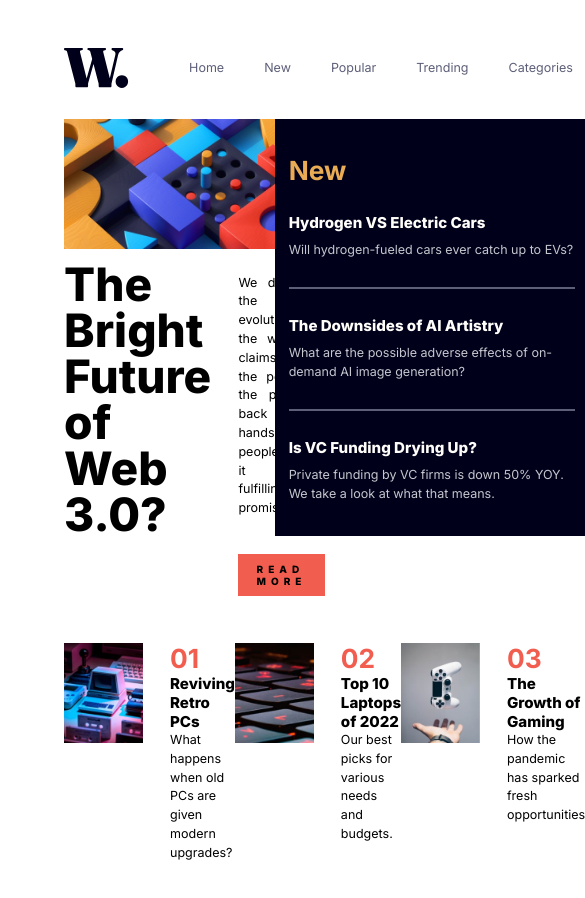
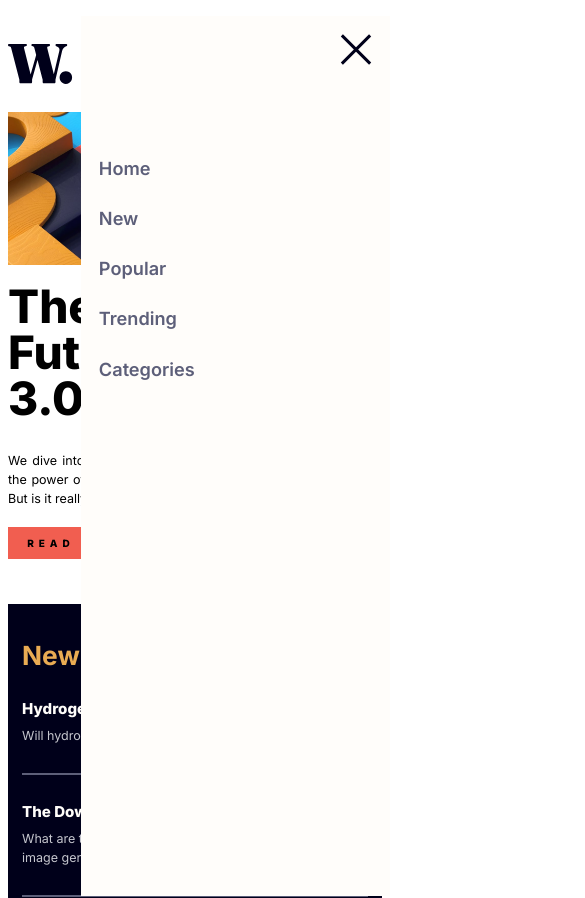
Before and after one commit to InvincibleThinker/news-homepage, a React (Vite) app: page / in a window 390 px wide. Shown: the top 898 px of the page, 585 px wide, since content can reach past the window. Before the commit the page ends 863 px from the top, so only its background shows below. Built offline with nearby package versions, Linux system fonts and the light colour scheme.

Commit message:
making website responsive for mobile

```diff
--- a/src/App.css
+++ b/src/App.css
@@ -35,3 +35,9 @@
   width: 70%;
   margin: 0 auto;
 }
+
+@media screen and (max-width: 500px) {
+  .root {
+    width: 100%;
+  }
+}
--- a/src/components/main/Main.css
+++ b/src/components/main/Main.css
@@ -53,6 +53,14 @@
     font-weight: 800;
     background-color: var(--Soft-red);
     letter-spacing: var(--space-3xs);
+    border: 1px solid var(--Soft-red);
+    transition: all 0.2s ease;
+  }
+
+  .readmore:hover {
+    cursor: pointer;
+    background-color: var(--Off-white);
+    color: var(--Soft-red);
   }
 }
 
@@ -82,6 +90,7 @@
     display: grid;
     grid-template-rows: auto auto;
     row-gap: var(--space-2xs);
+    transition: color 0.2s ease;
   }
 
   .new-items:last-child {
@@ -101,6 +110,11 @@
 
     color: var(--Grayish-blue);
     line-height: 150%;
+  }
+
+  .new-items:hover {
+    color: var(--Soft-red);
+    cursor: pointer;
   }
 }
 
@@ -162,4 +176,68 @@ hr {
   .item3 {
     grid-column: 3 / 4;
   }
+
+  .top-items {
+    transition: color 0.5s ease;
+  }
+
+  .top-items:hover {
+    color: var(--Dark-grayish-blue);
+    cursor: pointer;
+  }
 }
+
+@media screen and (max-width: 500px) {
+  .main-content {
+    width: 100%;
+    height: 100vh;
+    display: grid;
+    grid-auto-flow: row;
+    grid-template-areas:
+      "main"
+      "side-new"
+      "top-articles";
+    grid-template-rows: 1fr 1fr 1fr;
+    grid-template-columns: 1fr;
+    padding: 0 var(--sapce-m);
+  }
+
+  .main {
+    grid-area: "main";
+    width: 100%;
+    grid-row: 1 / 2;
+    grid-column: 1 / 2;
+    display: flex;
+    row-gap: var(--space-s);
+    flex-direction: column;
+    img {
+      width: 100%;
+    }
+    .article-title {
+      font-size: var(--fs-5);
+    }
+
+    .article-description {
+      padding: 0;
+    }
+
+    .readmore {
+      margin: var(--space-s) 0;
+    }
+  }
+  .side-new {
+    grid-area: "side-new";
+    grid-row: 2 / 3;
+    grid-column: 1 / 2;
+  }
+
+  .top-articles {
+    grid-area: "top-articles";
+    width: 100%;
+    display: flex;
+    flex-direction: column;
+    grid-row: 3 / 4;
+    grid-column: 1 / 2;
+    row-gap: var(--space-s);
+  }
+}
--- a/src/components/navbar/Navbar.css
+++ b/src/components/navbar/Navbar.css
@@ -32,3 +32,52 @@
   cursor: pointer;
   color: var(--Soft-orange);
 }
+
+@media screen and (max-width: 500px) {
+  .navlist {
+    width: 70%;
+    height: 100vh;
+    display: flex;
+    flex-direction: column;
+    align-items: start;
+    position: absolute;
+    top: 0;
+    right: 0;
+    background-color: var(--Off-white);
+    padding: var(--space-s);
+    align-items: start;
+    transition: transform 0.5s ease;
+  }
+
+  .navitems {
+    font-size: var(--fs-0);
+    padding: var(--space-xs) 0;
+    font-weight: 600;
+  }
+
+  .home {
+    margin-top: var(--space-3xl);
+  }
+
+  .close-nav-button {
+    position: absolute;
+    margin-right: var(--space-s);
+    right: 0;
+  }
+
+  .close-nav-button:hover {
+    cursor: pointer;
+  }
+
+  .open-nav-button:hover {
+    cursor: pointer;
+  }
+
+  .close-nav {
+    transform: translateX(100%);
+  }
+
+  .opne-nav {
+    transform: translateX(0);
+  }
+}
--- a/src/components/navbar/Navbar.jsx
+++ b/src/components/navbar/Navbar.jsx
@@ -1,6 +1,12 @@
+import { useState } from "react";
 import "./Navbar.css";
 
 function Navbar() {
+  let [isActive, setIsActive] = useState("false");
+  let toggleMenu = () => {
+    setIsActive(!isActive);
+  };
+
   return (
     <nav className="navbar">
       <img
@@ -8,7 +14,20 @@ function Navbar() {
         alt="company-logo"
         className="web-logo"
       />
-      <ul className="navlist">
+
+      <img
+        src="/assets/images/icon-menu.svg"
+        alt="open menu button"
+        className="open-nav-button"
+        onClick={() => toggleMenu()}
+      />
+      <ul className={`navlist ${isActive ? "open-nav" : "close-nav"}`}>
+        <img
+          src="/assets/images/icon-menu-close.svg"
+          alt="close menu button"
+          className="close-nav-button"
+          onClick={() => toggleMenu()}
+        />
         <li className="navitems home">Home</li>
         <li className="navitems new">New</li>
         <li className="navitems popular">Popular</li>
```
